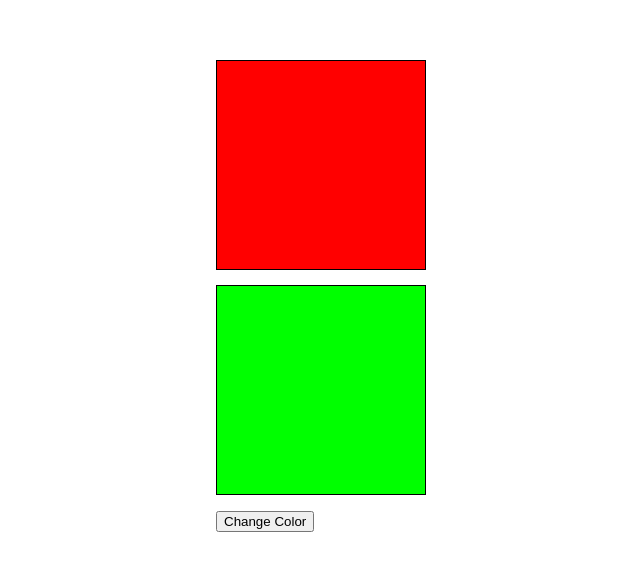
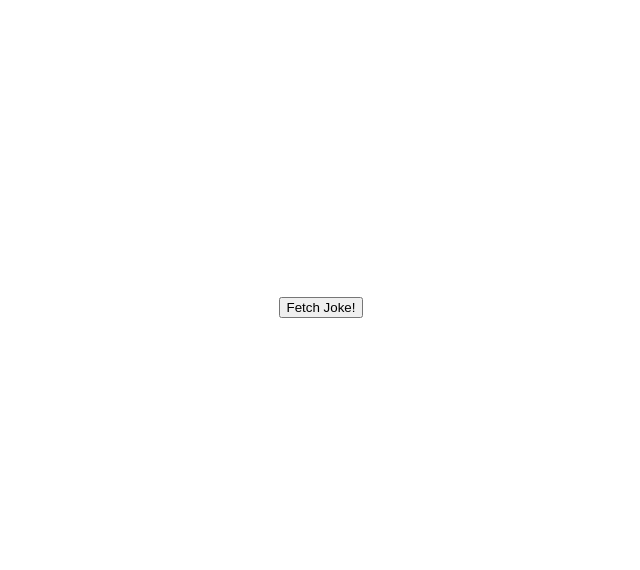
Before and after one commit to saurabhraj042/react-demo, a React (Create React App) app: page / in a window 1280 px wide. Shown: the part 104-674 px from the top of the page, without its empty margins (319-959 px from the left). Built offline with nearby package versions, Linux system fonts and the light colour scheme.

Commit message:
add fetch random joke from API

```diff
--- a/package.json
+++ b/package.json
@@ -6,6 +6,7 @@
     "@testing-library/jest-dom": "^5.16.1",
     "@testing-library/react": "^12.1.2",
     "@testing-library/user-event": "^13.5.0",
+    "axios": "^0.24.0",
     "react": "^17.0.2",
     "react-dom": "^17.0.2",
     "react-scripts": "5.0.0",
--- a/src/App.js
+++ b/src/App.js
@@ -2,13 +2,15 @@ import React, { Component } from "react";
 import "./App.css";
 import ClassBox from "./components/ClassBox";
 import HookBox from "./components/HookBox";
+import HookJokeBox from "./components/HookJokeBox";
 
 class App extends Component {
   render() {
     return (
       <div>
         {/* <ClassBox /> */}
-        <HookBox/>
+        {/* <HookBox/> */}
+        <HookJokeBox/>
       </div>
     );
   }
--- /dev/null
+++ b/src/components/HookJokeBox.js
@@ -0,0 +1,30 @@
+import axios from "axios";
+import React, { useState } from "react";
+
+function HookJokeBox() {
+  const [joke, setJoke] = useState({});
+  const BASE_URL = "https://api.chucknorris.io/jokes/random";
+
+  const jokeApiCall = () => {
+    axios
+      .get(BASE_URL)
+      .then((res) => {
+        console.log(res);
+        setJoke(res.data);
+      })
+      .catch((e) => {
+        console.log(e);
+      });
+  };
+
+  return (
+    <div className="centered">
+      <div>
+        <h1>{joke.value}</h1>
+        <button onClick={() => jokeApiCall()}>Fetch Joke!</button>
+      </div>
+    </div>
+  );
+}
+
+export default HookJokeBox;
```
Also changed, not shown: 1 other file (tests, documents, lock files or other folders).
